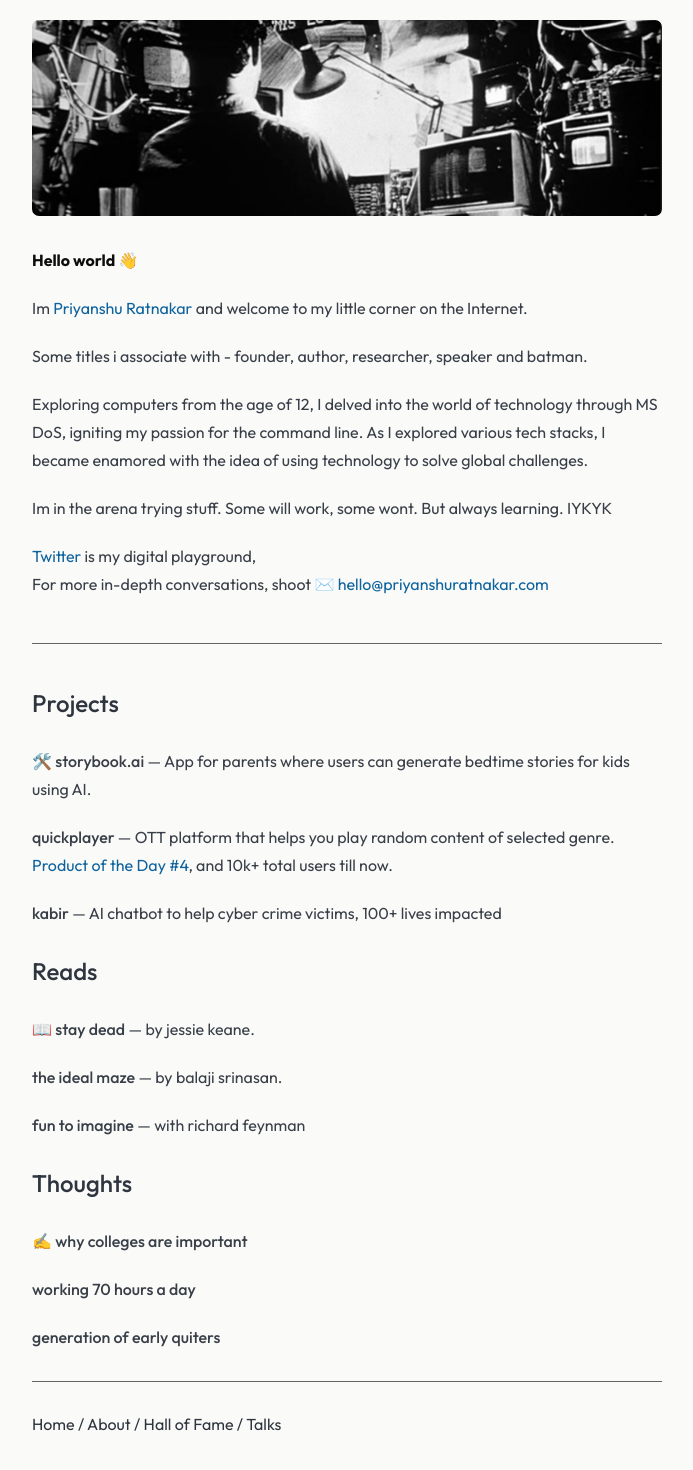
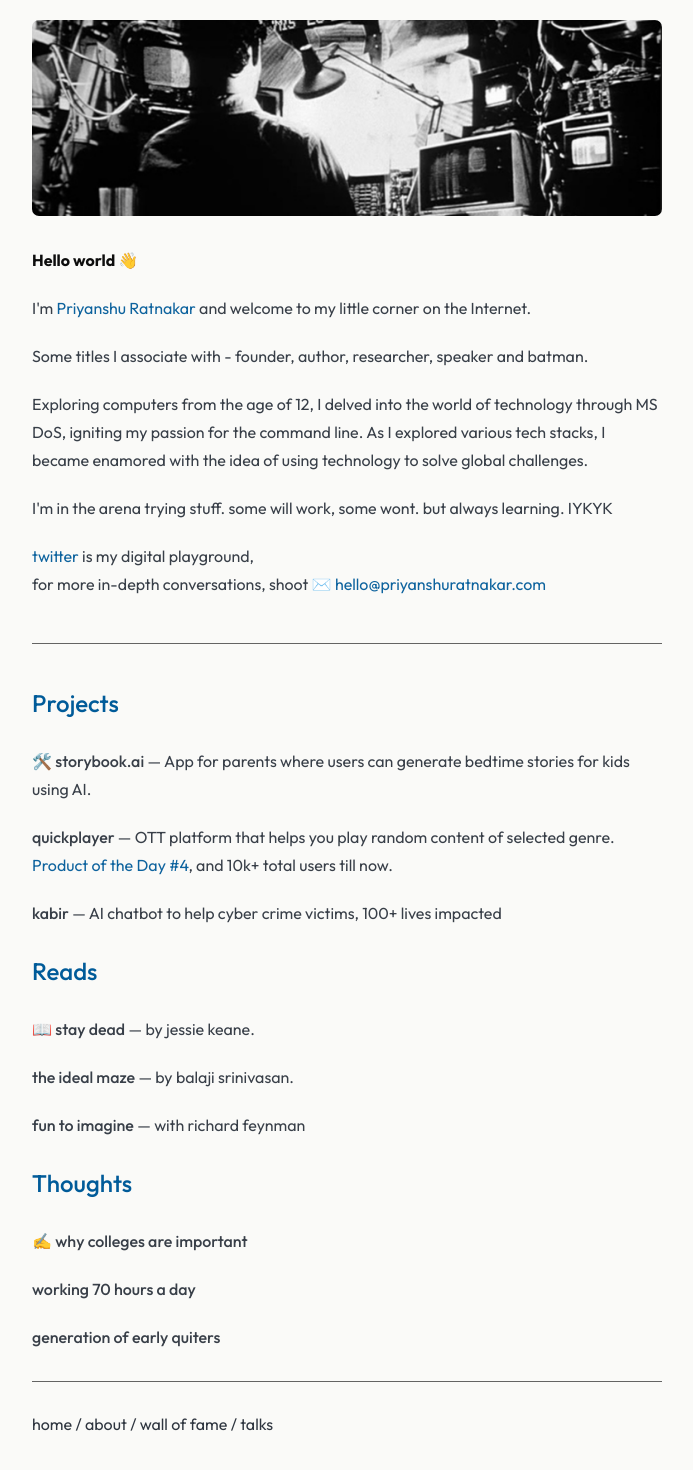
Before and after one commit to priyanshuratnakar/ratnakar.xyz, a Next.js app: page / in a window 1280 px wide. Shown: the part 50-1520 px from the top of the page, without its empty margins (293-986 px from the left). Built offline with nearby package versions, Linux system fonts and the light colour scheme.

Commit message:
content update
- index page link color
- hall to wall of fame
- image in about and wall of fame

```diff
--- a/pages/about.tsx
+++ b/pages/about.tsx
@@ -107,9 +107,9 @@ export default function Home() {
               <Text>
               It was an amazing journey running Protocol X. We had a good three years filled with money, fame, and lots of learning.
               </Text>
-              <Flex flexDir={"column"} gap={"30px"}>
+            <Flex flexDir={"column"} gap={"30px"}>
             <Image
-              src={"about/awards.JPG"}
+              src={"fame.jpg"}
               borderRadius={"7px"}
               objectFit={"cover"}
               alt="image of awards"
--- a/pages/index.tsx
+++ b/pages/index.tsx
@@ -45,12 +45,12 @@ export default function Home() {
                 <strong>Hello world 👋 </strong>
               </Text>
               <Text>
-              Im <a
+              I&apos;m <a
                   href={"about"}
                   style={{ color: "#005B99" }}>Priyanshu Ratnakar</a> and welcome to my little corner on the Internet.
               </Text>
               <Text>
-                Some titles i associate with - founder, author, researcher, speaker and batman.
+                Some titles I associate with - founder, author, researcher, speaker and batman.
               </Text>
 
               <Text>
@@ -59,11 +59,11 @@ export default function Home() {
               </Text>
 
               <Text>
-              Im in the arena trying stuff. Some will work, some wont. But always learning. IYKYK
+              I&apos;m in the arena trying stuff. some will work, some wont. but always learning. IYKYK
               </Text>
               <Text>
-              <a href="https://twitter.com/priynshuratnakr" style={{ color: "#005B99" }} target={"_blank"} rel={"noreferrer"}>Twitter</a> is my digital playground,<br></br>
-              For more in-depth conversations, shoot ✉️ <a href="mailto:hello@priyanshuratnakar.com" style={{ color: "#005B99" }}>hello@priyanshuratnakar.com</a>
+              <a href="https://twitter.com/priynshuratnakr" style={{ color: "#005B99" }} target={"_blank"} rel={"noreferrer"}>twitter</a> is my digital playground,<br></br>
+              for more in-depth conversations, shoot ✉️ <a href="mailto:hello@priyanshuratnakar.com" style={{ color: "#005B99" }}>hello@priyanshuratnakar.com</a>
               </Text>
             </Flex>
           </Flex>
@@ -74,6 +74,7 @@ export default function Home() {
               lineHeight={"28px"}
               fontWeight={"500"}
               opacity={"100%"}
+              style={{ color: "#005B99" }}
             >
               <a
               href="projects"
@@ -143,10 +144,11 @@ export default function Home() {
               lineHeight={"28px"}
               fontWeight={"500"}
               opacity={"100%"}
+              style={{ color: "#005B99" }}
             >
-              <a
-              href="reads"
-              >Reads</a>
+              <a href="reads">
+                Reads
+              </a>
             </Text>
             <Flex
               flexDir={"column"}
@@ -179,7 +181,7 @@ export default function Home() {
                 >
                   the ideal maze
                 </a>{" "}
-                — by balaji srinasan.{" "}
+                — by balaji srinivasan.{" "}
               </Text>
               <Text>
                 {" "}
@@ -203,6 +205,7 @@ export default function Home() {
               lineHeight={"28px"}
               fontWeight={"500"}
               opacity={"100%"}
+              style={{ color: "#005B99" }}
             >
               <a
               href="thoughts"
@@ -256,10 +259,10 @@ export default function Home() {
             <Divider borderColor={"black"} />
             {/* footer */}
             <Text>
-              <a href="index">Home </a> /
-              <a href="about"> About </a>  /
-              <a href="halloffame"> Hall of Fame </a> /
-              <a href="https://www.youtube.com/watch?v=igd_BRgBdKQ&list=PLbstBO6w7ALZMAdnTbFAeCbQlJVqj8KHz&pp=iAQB" target={"_blank"} rel="noreferrer"> Talks </a>
+              <a href="index">home </a> /
+              <a href="about"> about </a>  /
+              <a href="walloffame"> wall of fame </a> /
+              <a href="https://www.youtube.com/watch?v=igd_BRgBdKQ&list=PLbstBO6w7ALZMAdnTbFAeCbQlJVqj8KHz&pp=iAQB" target={"_blank"} rel="noreferrer"> talks </a>
             </Text>
 
 
```
Also changed, not shown: pages/walloffame.tsx (renamed from pages/halloffame.tsx, +43 -23 lines), public/arrow.svg (added).
